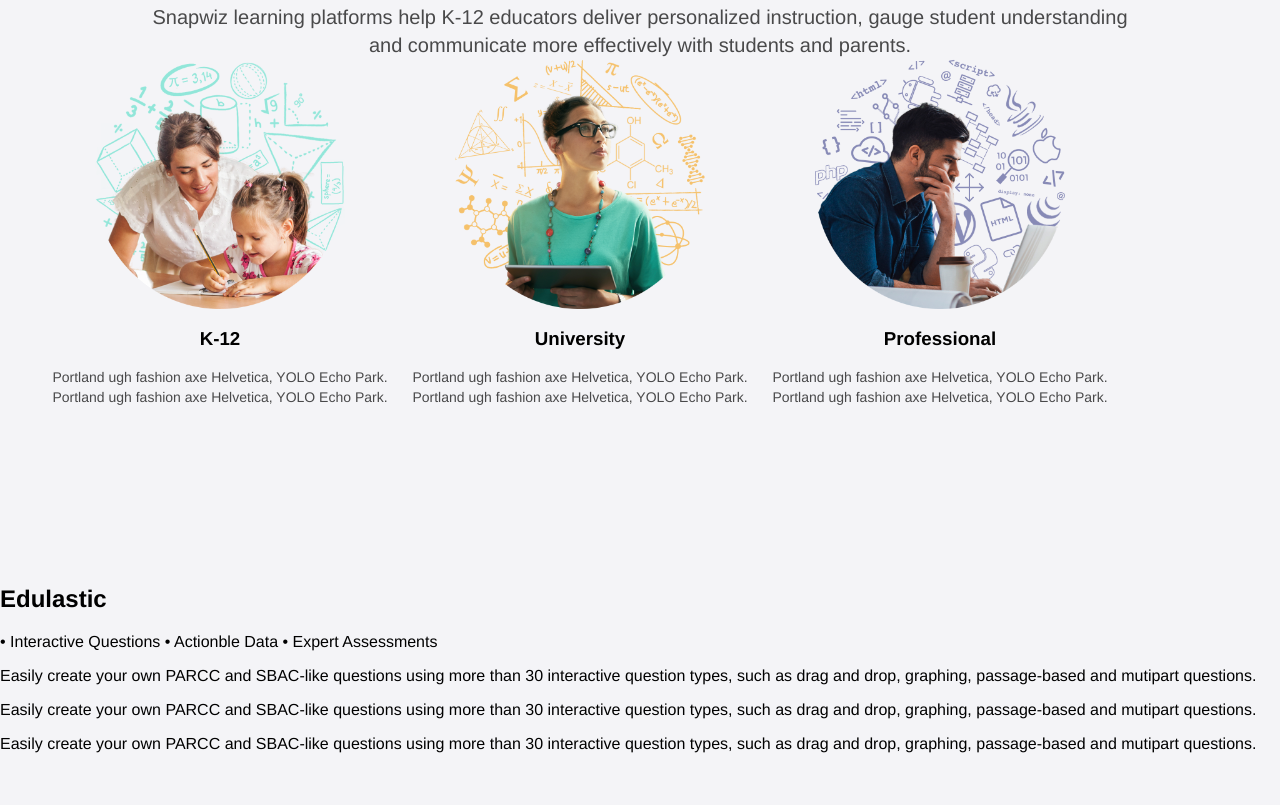
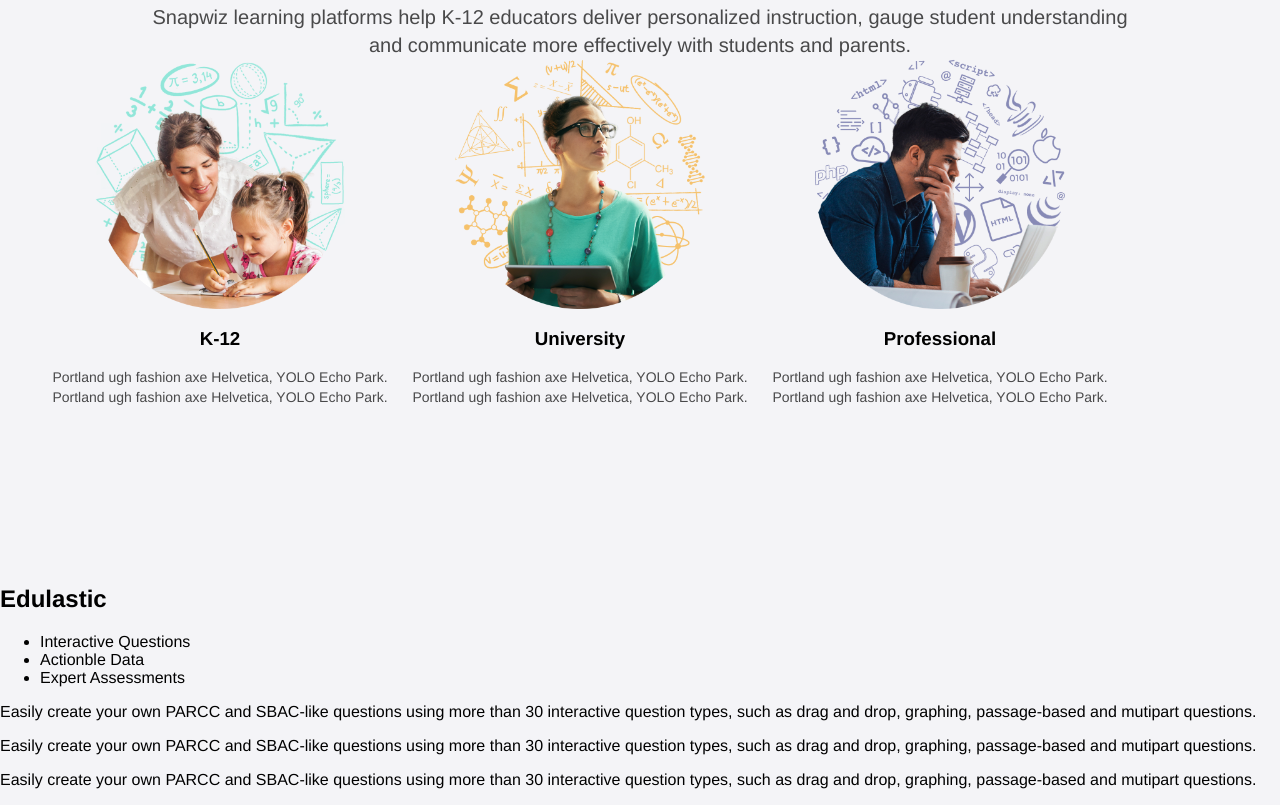
Before and after one commit to oleg-sdk/Snapwiz-site, a plain HTML site: page index.html in a window 1280 px wide. Shown: the part 887-1692 px from the top of the page. Before the commit the page ends 1656 px from the top, so only its background shows below. Drawn offline with nearby package versions, Linux system fonts and the light colour scheme.

Commit message:
products

```diff
--- a/index.html
+++ b/index.html
@@ -44,7 +44,12 @@
   <div class="products-bg bg-orange"></div>
   <div id="edulastic" class="product stage1">
     <div class="product-text">
-      <h2>Edulastic</h2><a class="link1 active">• Interactive Questions </a><a class="link2">• Actionble Data </a><a class="link3">• Expert Assessments</a>
+      <h2>Edulastic</h2>
+      <ul>
+        <li class="link1 active"> Interactive Questions </li>
+        <li class="link2"> Actionble Data </li>
+        <li class="link3"> Expert Assessments</li>
+      </ul>
       <div class="wrapper">
         <div class="text-slider">
           <p>Easily create your own PARCC and SBAC-like questions using more than 30 interactive question types, such as drag and drop, graphing, passage-based and mutipart questions.</p>
```
Also changed, not shown: 2 other files.
